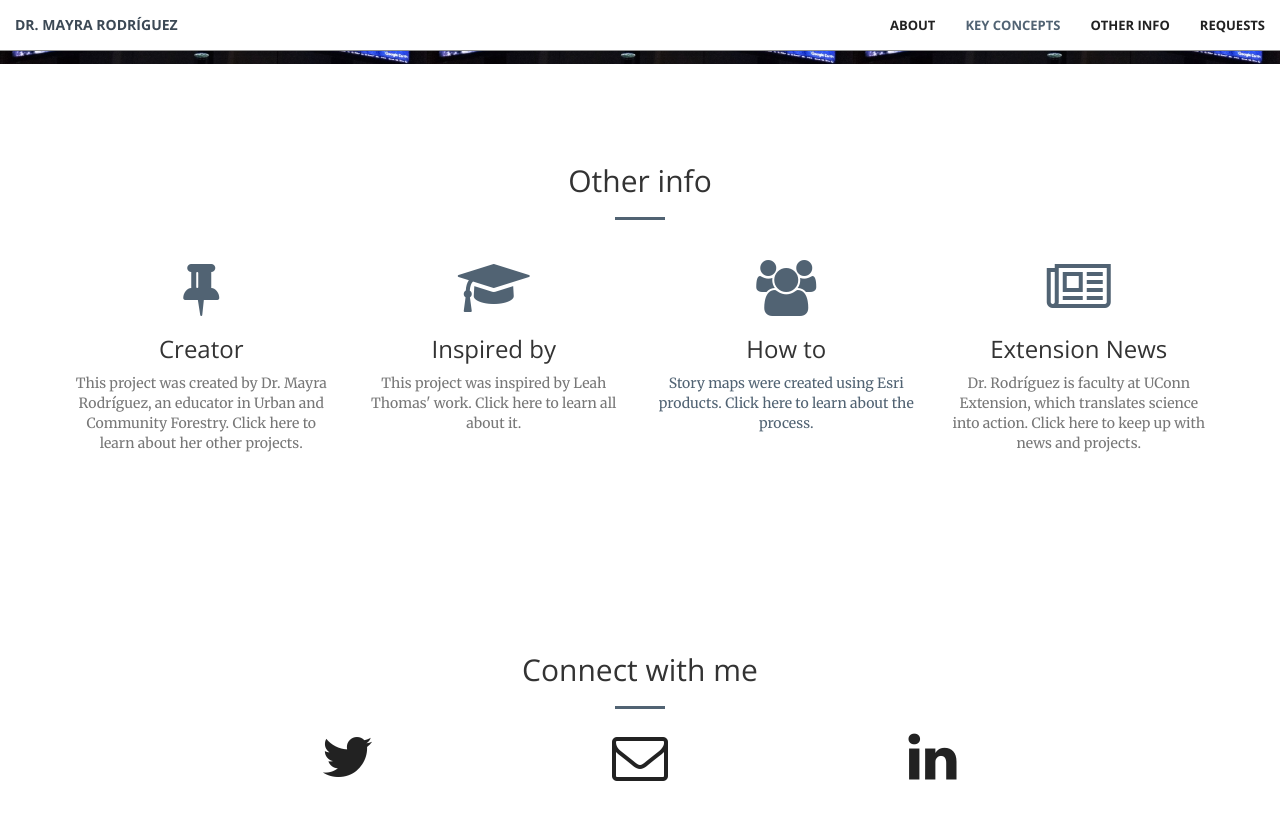
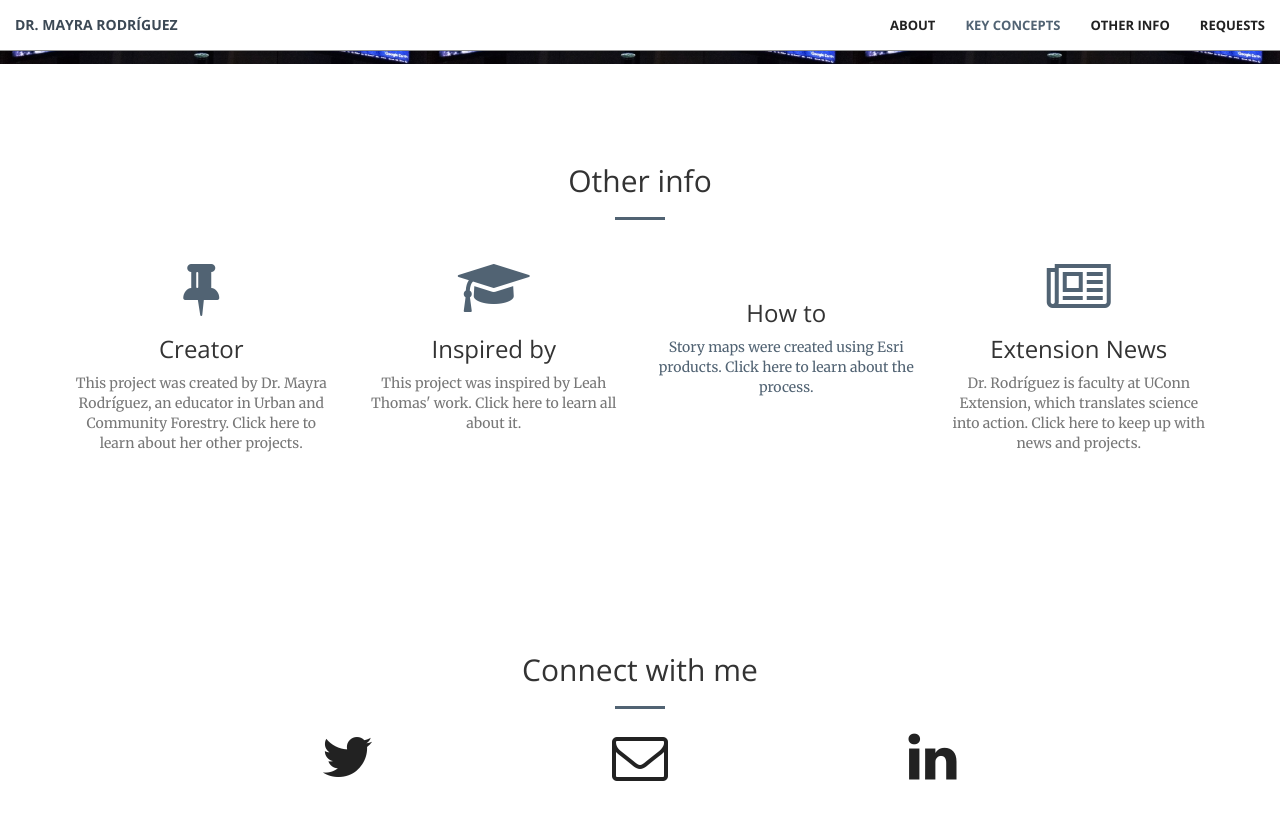
Before and after one commit to peopleandplanet/peopleandplanet.github.io, a Jekyll site: the page built from index.html, in a window 1280 px wide and 900 px high, scrolled down 2810 px. Shown: the top 820 px of the window. Built offline with Jekyll 4.4.1, drawn with Linux system fonts in a browser that asks for light colours.

Commit message:
Update services.html

```diff
--- a/_includes/services.html
+++ b/_includes/services.html
@@ -25,7 +25,7 @@
             </div>
             <div class="col-lg-3 col-md-6 text-center">
                 <div class="service-box">
-                    <i class="fa fa-4x fa-users wow bounceIn text-primary" data-wow-delay=".1s"></i>
+                    <i class="fa fa-4x fa-map wow bounceIn text-primary" data-wow-delay=".1s"></i>
                     <h3>How to</h3>
                     <a href="">Story maps were created using Esri products. Click here to learn about the process.</a>
                 </div>
```
